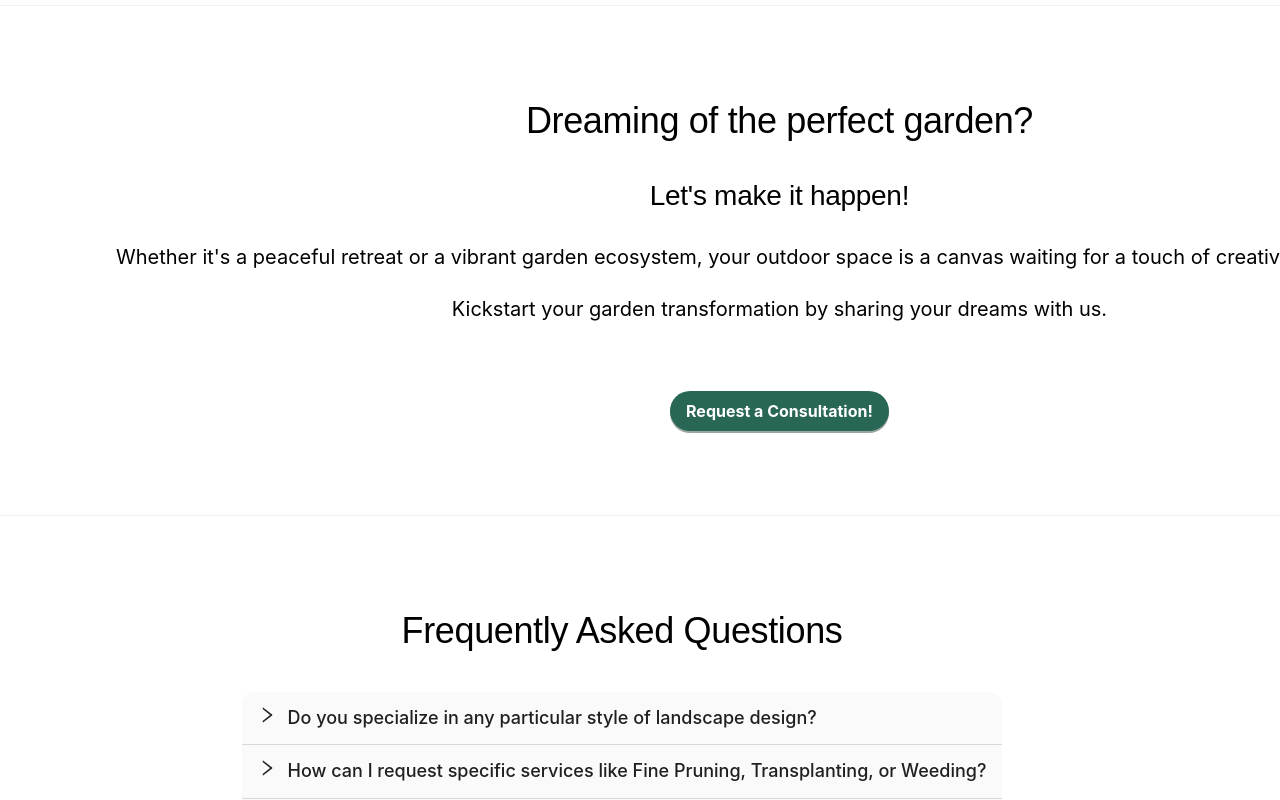
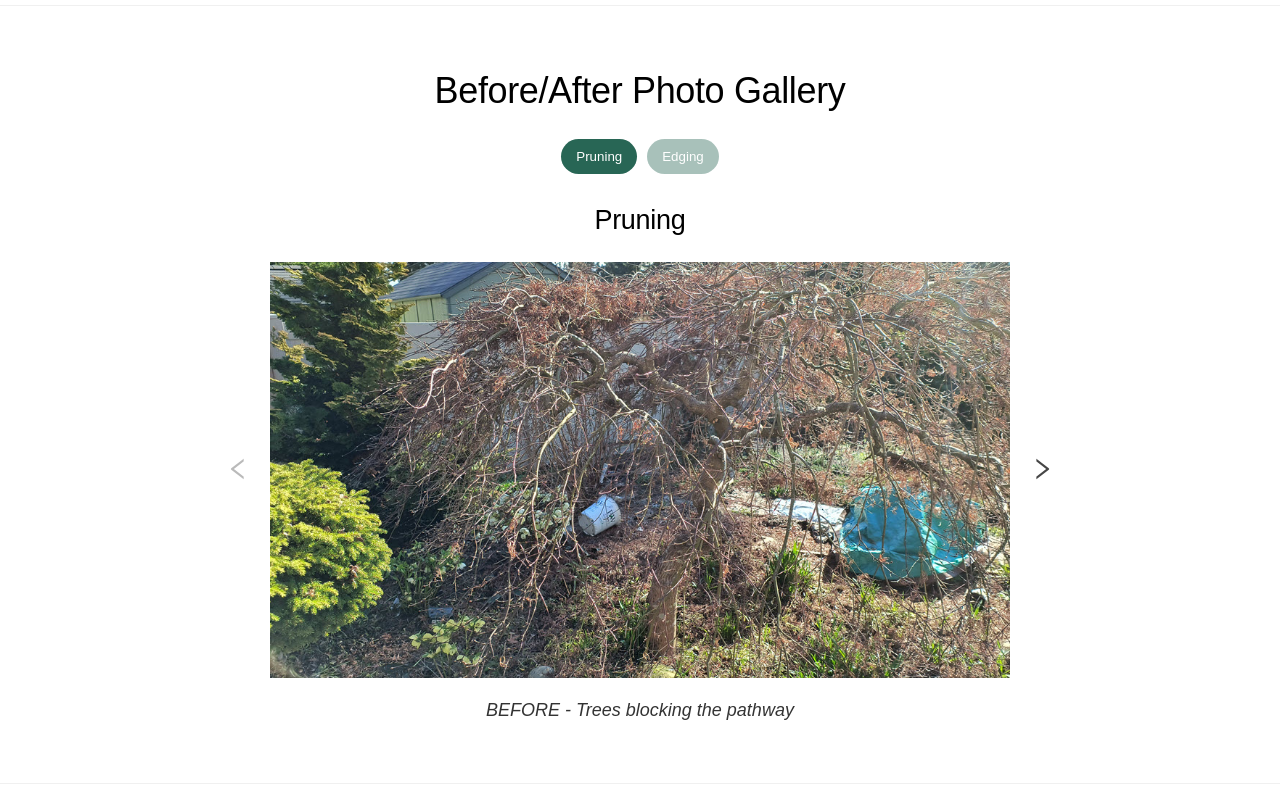
Before and after one commit to patriciamcphee/leafline, a React (Create React App) app: page / in a window 1280 px wide. Shown: the part 2800-3600 px from the top of the page. Built offline with nearby package versions, Linux system fonts and the light colour scheme.

Commit message:
Add files via upload

```diff
--- a/src/index.js
+++ b/src/index.js
@@ -10,6 +10,7 @@ import LetsConnect from './components/LetsConnect/LetsConnect.js';
 import MyFooter from './components/Footer/Footer.js';
 import BackToTopButton from './components/BackToTopButton/BackToTopButton.js';
 import FaqSection from './components/CollapsibleFAQ/CollapsibleFAQ.js';
+import BeforeAfterGallery from './components/BeforeAfterGallery/BeforeAfterGallery.jsx';
 
 import { Divider, ConfigProvider } from 'antd';
 
@@ -33,6 +34,8 @@ root.render(
     <Divider />
     <OurServices />
     <Divider />
+    <BeforeAfterGallery />
+    <Divider />
     <LetsConnect />
     <Divider />
     <FaqSection />
```
